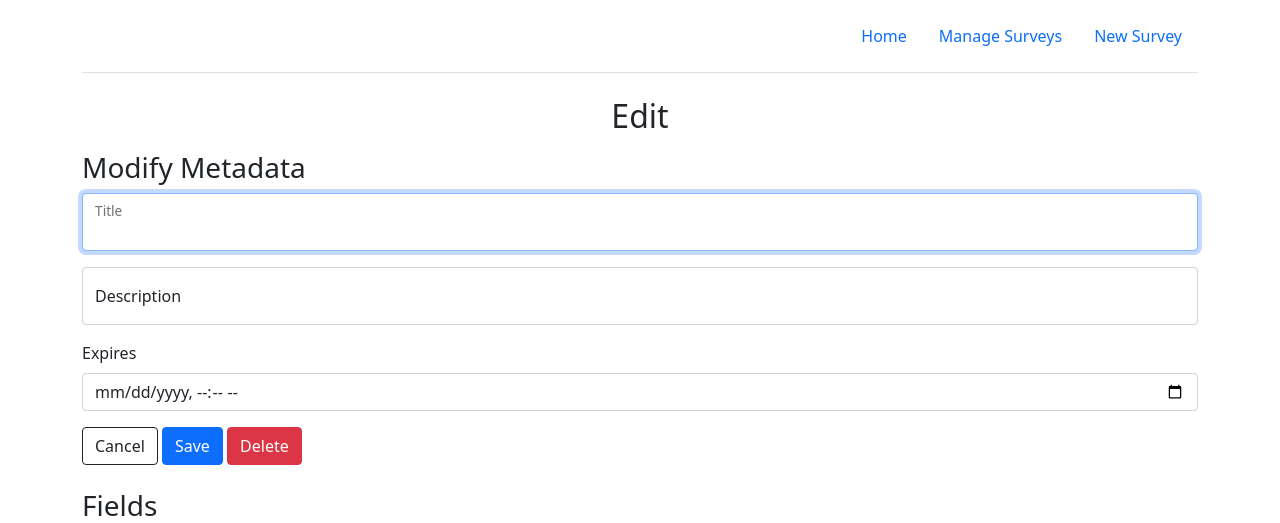
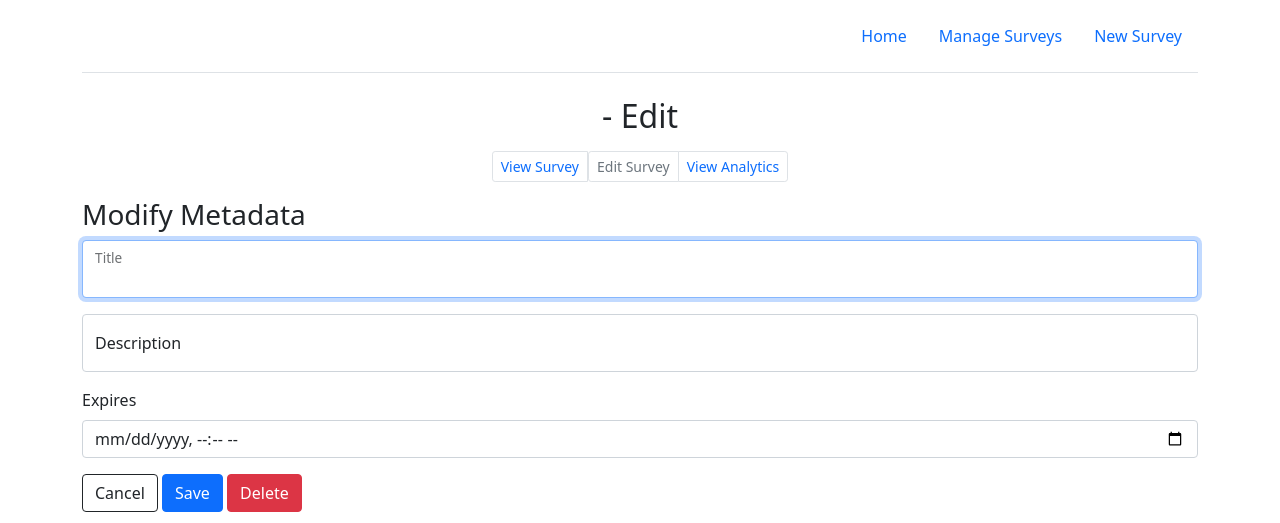
Before and after one commit to enchant97/simple-survey, a Python web app: template simple_survey/templates/survey/edit.html in a window 1280 px wide. Shown: the top 523 px of the page. Run offline with Jinja, Linux system fonts and the light colour scheme; the template is opened without the code that fills it, so the values that code supplies are empty; some libraries are stand-ins or nearby versions.

Commit message:
add survey management quick nav

```diff
--- a/simple_survey/templates/survey/edit.html
+++ b/simple_survey/templates/survey/edit.html
@@ -1,6 +1,18 @@
 {% extends "/base.html" %}
-{% block title %}Edit{% endblock %}
+{% block title %}{{ survey.title }} - Edit{% endblock %}
 {% block main %}
+<nav class="d-flex justify-content-center" aria-label="management navigation">
+    <ul class="pagination pagination-sm">
+        <li class="page-item"><a class="page-link"
+                href="{{ url_for('survey.get_survey', survey_id=survey.id) }}">View Survey</a></li>
+        <ul class="pagination pagination-sm">
+            <li class="page-item disabled" aria-current="page"><a class="page-link"
+                    href="{{ url_for('survey.get_survey_edit', survey_id=survey.id) }}">Edit Survey</a></li>
+            <li class="page-item"><a class="page-link"
+                    href="{{ url_for('survey.get_survey_report', survey_id=survey.id) }}">View Analytics</a></li>
+        </ul>
+</nav>
+
 <section class="mb-4">
     <h3>Modify Metadata</h3>
     <form action="{{ url_for('survey.post_survey_edit', survey_id=survey.id) }}" method="post">
```
Also changed, not shown: simple_survey/templates/survey/report.html (+12 -0 lines), simple_survey/templates/survey/view.html (+12 -0 lines).
